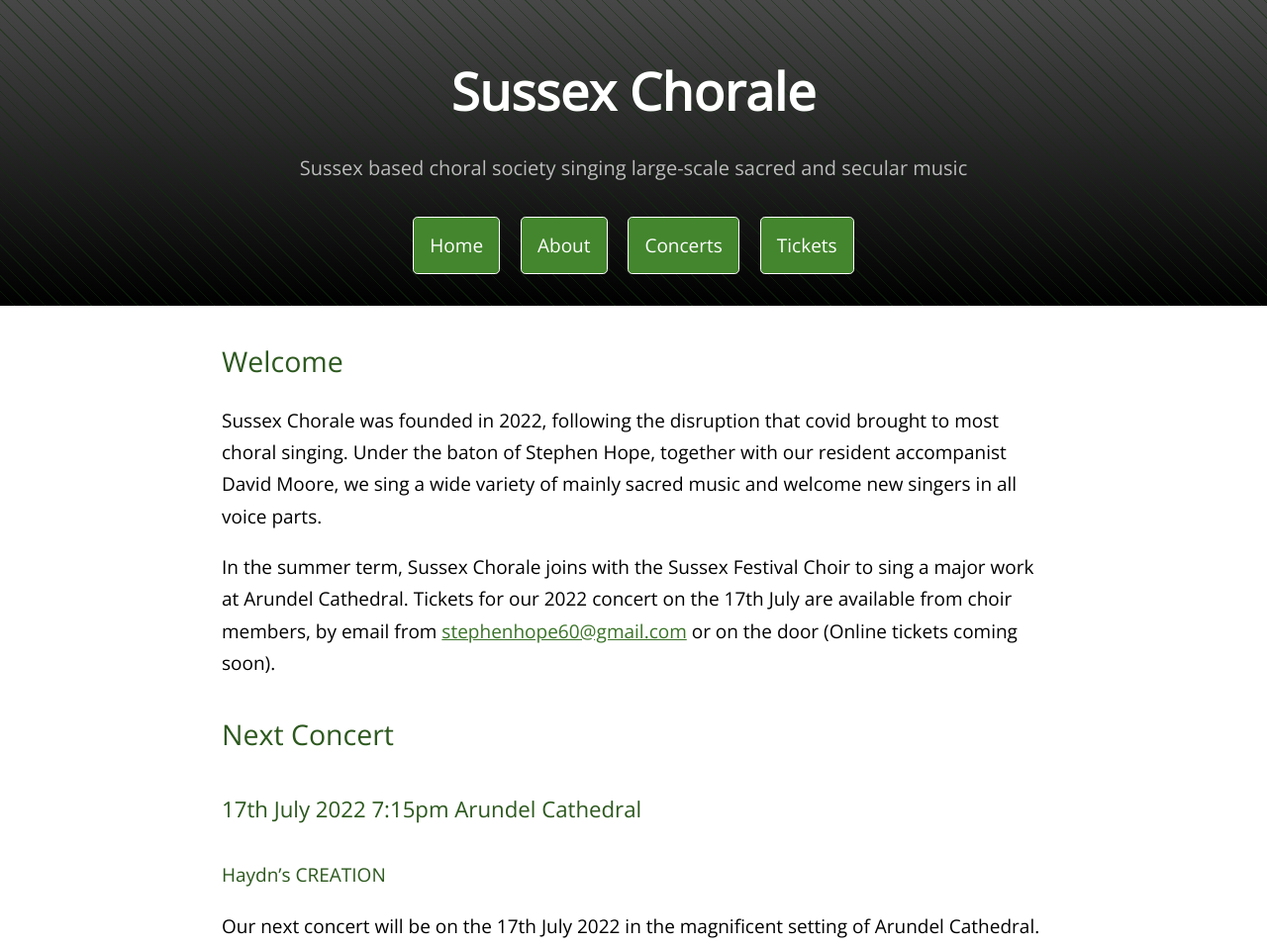
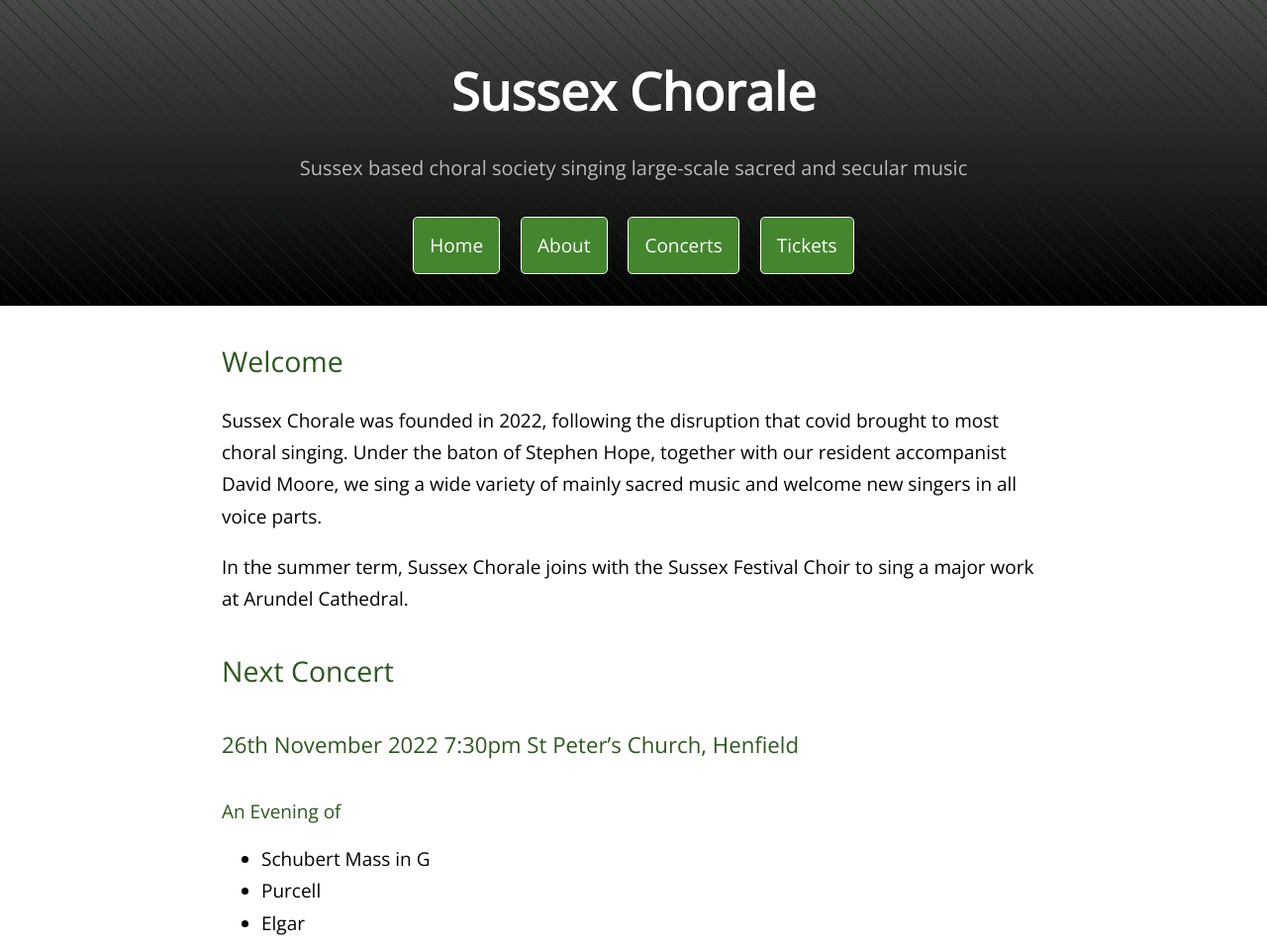
Before and after one commit to SussexChorale/sussexchorale, a Jekyll site: the page built from index.markdown, in a window 1280 px wide and 1400 px high. Shown: the top 956 px of the window at 99% size. Built offline with Jekyll 4.4.1, drawn with Linux system fonts in a browser that asks for light colours; some of the changed text lies outside the part shown.

Commit message:
update concert

```diff
--- a/index.markdown
+++ b/index.markdown
@@ -6,20 +6,19 @@ title: Sussex Chorale
 
 Sussex Chorale was founded in 2022, following the disruption that covid brought to most choral singing. Under the baton of Stephen Hope, together with our resident accompanist David Moore, we sing a wide variety of mainly sacred music and welcome new singers in all voice parts.
 
-In the summer term, Sussex Chorale joins with the Sussex Festival Choir to sing a major work at Arundel Cathedral. Tickets for our 2022 concert on the 17th July are available from choir members, by email from <a href="mailto:stephenhope60@gmail.com">stephenhope60@gmail.com</a> or on the door (Online tickets coming soon).
+In the summer term, Sussex Chorale joins with the Sussex Festival Choir to sing a major work at Arundel Cathedral.
 
 ## Next Concert
 
-### 17th July 2022  7:15pm Arundel Cathedral
-#### Haydn's CREATION
+### 26th November 2022  7:30pm St Peter's Church, Henfield
 
-Our next concert will be on the 17th July 2022 in the magnificent setting of Arundel Cathedral. Joined by soloists
 
-- Nicola-Jane Kemp - Soprano
-- Daniel Gray Bell - Tenor
-- Lawrence Broomfield - Baritone
+#### An Evening of
+ - Schubert Mass in G
+ - Purcell
+ - Elgar
+ - Mozart
 
-and the Sinfonia da Chiesa
 
- We will be raising money for St Wilfrid's and St Catherine's Hospices.
+
  ![concert flyer](/assets/images/concert2022-07-17.png)
```
